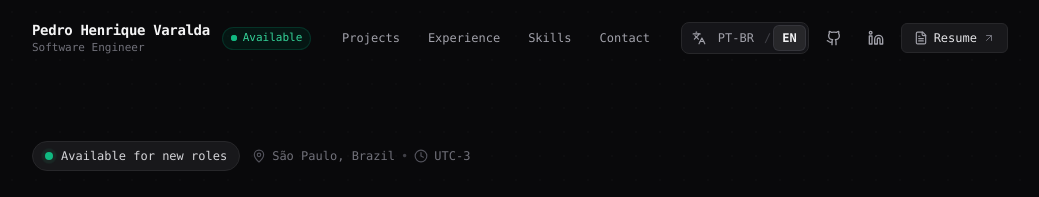
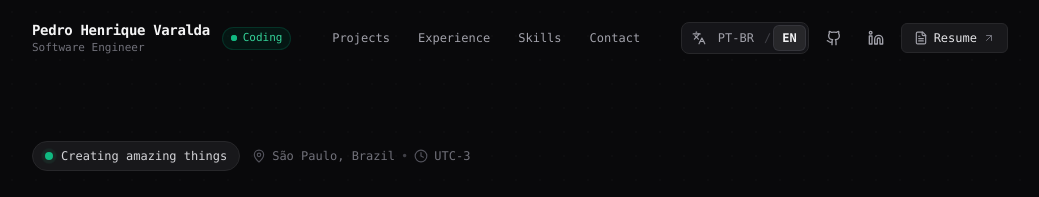
Before and after one commit to pedrovaralda/Portifolio, a Next.js app: page / in a window 1280 px wide. Shown: the top 197 px of the page, without its empty margins (120-1159 px from the left). Built offline with nearby package versions, Linux system fonts and the light colour scheme.

Commit message:
feat: simplify hero status badge to 'Creating amazing things'

```diff
--- a/src/data/locales/en.ts
+++ b/src/data/locales/en.ts
@@ -7,7 +7,7 @@ export const enContent: PortfolioContent = {
     skills: "Skills",
     contact: "Contact",
     resume: "Resume",
-    availableBadge: "Available",
+    availableBadge: "Coding",
   },
   hero: {
     headline: "Software engineering focused on scalable architecture, automation, and artificial intelligence.",
@@ -70,7 +70,7 @@ export const enContent: PortfolioContent = {
       location: "São Paulo, Brazil",
       timeZone: "UTC-3 (Available for US, EU & LATAM overlapping hours)",
       availability: {
-        status: "Available for new roles",
+        status: "Creating amazing things",
         isOpen: true,
       },
       email: "phvaralda@gmail.com",
--- a/src/data/locales/pt.ts
+++ b/src/data/locales/pt.ts
@@ -7,7 +7,7 @@ export const ptContent: PortfolioContent = {
     skills: "Habilidades",
     contact: "Contato",
     resume: "Currículo",
-    availableBadge: "Disponível",
+    availableBadge: "Codando",
   },
   hero: {
     headline: "Engenharia de software focada em arquitetura escalável, automação e inteligência artificial.",
@@ -70,7 +70,7 @@ export const ptContent: PortfolioContent = {
       location: "São Paulo, Brasil",
       timeZone: "UTC-3 (Disponível para fuso horários dos EUA, Europa e América Latina)",
       availability: {
-        status: "Disponível para novos desafios",
+        status: "Criando coisas incríveis",
         isOpen: true,
       },
       email: "phvaralda@gmail.com",
```
